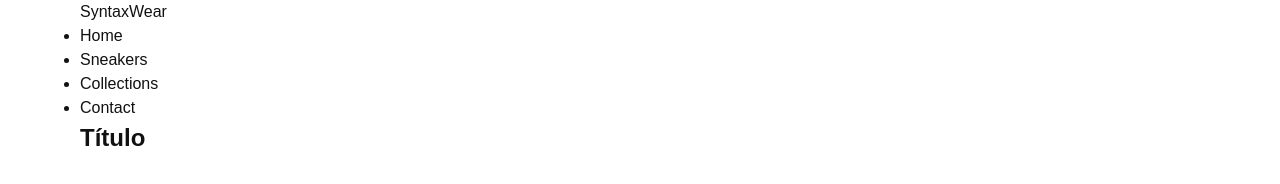
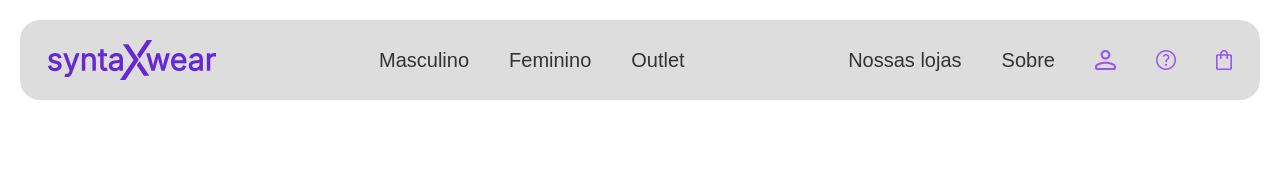
Before and after one commit to felipewebdesignpro-eng/ecommerce-syntaxwear, a plain HTML site: page projeto/index.html in a window 1280 px wide. Drawn offline with Linux system fonts and the light colour scheme.

Commit message:
feat: add Header com estilização desktop

```diff
--- a/projeto/css/base.css
+++ b/projeto/css/base.css
@@ -1,7 +1,6 @@
 body {
   font-family: var(--fonte-principal);
-  color: #111111;
-  background-color: #ffffff;
+  color: #333333;
 }
 
 img {
--- /dev/null
+++ b/projeto/css/header.css
@@ -0,0 +1,48 @@
+.header {
+    background-color: #dddddd;
+    position: fixed;
+    top: 20px;
+    left: 50%;
+    transform: translate(-50%);
+    width: calc(100% - 40px);
+    border-radius: 20px;
+    z-index: 1000;
+    display: flex;
+    justify-content: space-between;
+    align-items: center;
+    padding: 20px 28px;
+}
+
+.logo img {
+    height: 40px;
+}
+
+.nav-center ul {
+    display: flex;
+    gap: 2.5rem;
+}
+
+.nav-center a,
+.nav-right a {
+    font-size: 1.25rem;
+}
+
+.nav-center a:hover,
+.nav-right a:hover {
+    color:blueviolet
+}
+
+.nav-right ul{
+    display: flex;
+    gap: 2.5rem;
+    align-items: center;
+}
+
+.nav-right img{
+    height: 20px;
+}
+
+.nav-right img:hover{
+    filter: brightness(2);
+    opacity: 0.8;
+}
--- a/projeto/css/reset.css
+++ b/projeto/css/reset.css
@@ -20,9 +20,12 @@ body {
   line-height: 1.5;
 }
 
-ul[role='list'],
-ol[role='list'] {
+ul,ol{
   list-style: none;
+}
+
+a{
+  text-decoration: none;
 }
 
 img,
--- a/projeto/index.html
+++ b/projeto/index.html
@@ -4,33 +4,44 @@
 <head>
   <meta charset="UTF-8" />
   <meta name="viewport" content="width=device-width, initial-scale=1.0" />
-  <title>Projeto SyntaxWear</title>
   <link rel="stylesheet" href="./css/reset.css" />
   <link rel="stylesheet" href="./css/style.css" />
   <link rel="stylesheet" href="./css/base.css" />
   <link rel="stylesheet" href="./css/variables.css" />
+  <link rel="stylesheet" href="./css/header.css" />
 
 </head>
 
 <body>
-  <header class="site-header">
-    <div class="container">
-      <a class="logo" href="#">SyntaxWear</a>
-      <nav class="main-nav" aria-label="Primary navigation">
-        <ul class="nav-list">
-          <li><a href="#">Home</a></li>
-          <li><a href="#">Sneakers</a></li>
-          <li><a href="#">Collections</a></li>
-          <li><a href="#">Contact</a></li>
-        </ul>
-      </nav>
-    </div>
+  <header class="header">
+    <!-- logo e navegação-->
+    <h1 class="logo">
+      <a href="/" title="SyntaxWear - Tênis e Sneakers Online">
+        <img src="./images/logo/logo.svg" alt="SyntaxWear - Tênis e Sneakers Online" />
+      </a>
+    </h1>
+    <nav class="nav-center" aria-label="Categorias principais">
+      <ul>
+        <li><a href="#">Masculino</a></li>
+        <li><a href="#">Feminino</a></li>
+        <li><a href="#">Outlet</a></li>
+      </ul>
+    </nav>
+    <nav class="nav-right" aria-label="Acesso rápido">
+      <ul>
+        <li><a href="#">Nossas lojas</a></li>
+        <li><a href="#">Sobre</a></li>
+        <li><a href="#" aria-label="Minha conta"><img src="./images/icons/account.svg" alt="Minha conta" /></a></li>
+        <li><a href="#" aria-label="Ajuda"><img src="./images/icons/help.svg" alt="Ajuda" /></a></li>
+        <li><a href="#" aria-label="Carrinho"><img src="./images/icons/cart.svg" alt="Carrinho" /></a></li>
+      </ul>
+    </nav>
   </header>
 
   <main class="main-content">
     <section class="hero">
       <div class="container">
-        <h1>Título</h1>
+        <h1></h1>
       </div>
     </section>
 
```
Also changed, not shown: projeto/images/icons/account.svg (added), projeto/images/icons/cart.svg (added), projeto/images/icons/help.svg (added), projeto/images/logo/logo.svg (added).
